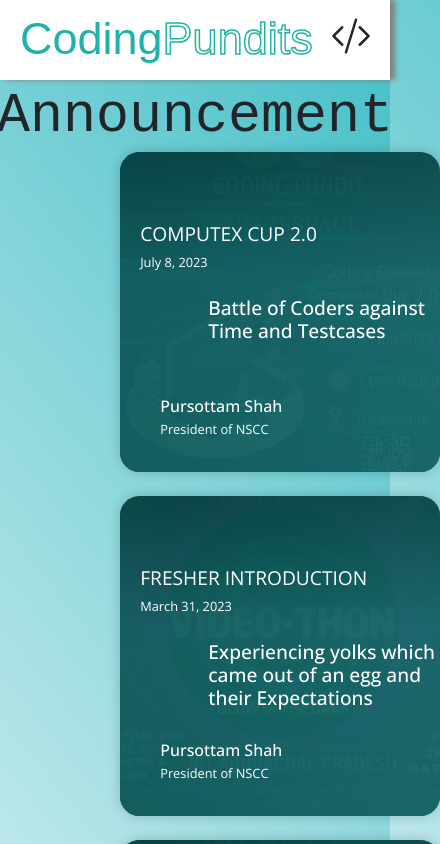
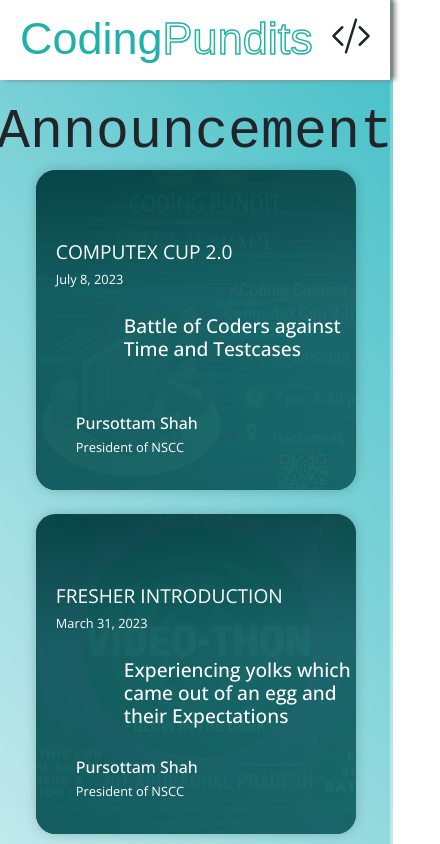
Before and after one commit to Keshav7104/coding-club, a React (Create React App) app: page /News in a window 390 px wide. Shown: the top 844 px of the page, 440 px wide, since content can reach past the window. Built offline with nearby package versions, Linux system fonts and the light colour scheme; a web font is replaced by a local one.

Commit message:
Solved issue related to News page in mobile phones

```diff
--- a/src/Components/Cards/Announcement.scss
+++ b/src/Components/Cards/Announcement.scss
@@ -7,7 +7,12 @@ body {
 .wrapper1 {
   margin: 10vh;
   margin-bottom: 20vh;
+  @media (max-width:468px) {
+    margin: 0;
+    margin-top: 100px;
+  }
 }
+
 
 //post card styles
 
```
